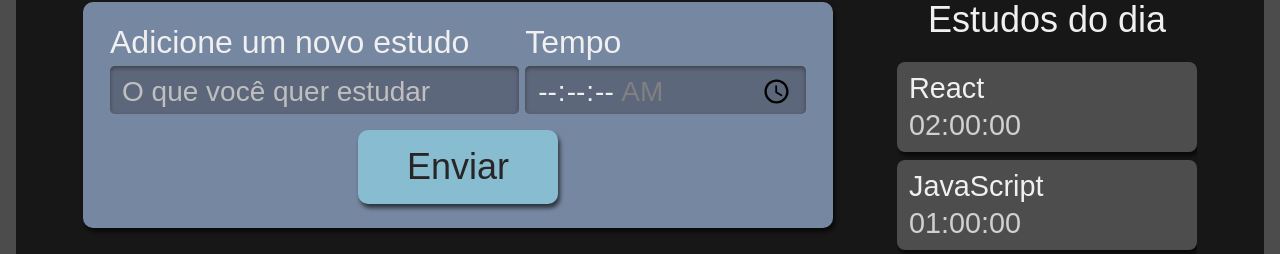
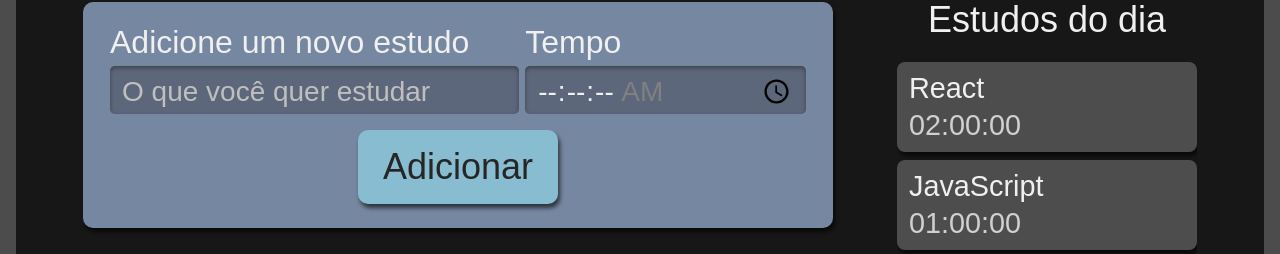
Before and after one commit to Andersonamalta/temporizador, a React (Create React App) app: page / in a window 1280 px wide. Shown: the part 270-524 px from the top of the page. Built offline with nearby package versions, Linux system fonts and the light colour scheme.

Commit message:
Props no componente Button

```diff
--- a/src/components/Button/index.tsx
+++ b/src/components/Button/index.tsx
@@ -1,11 +1,11 @@
 import React from "react";
 import style from './Button.module.scss';
 
-class Button extends React.Component{
+class Button extends React.Component <{children: React.ReactNode}>{
     render(){
         return(
             <button className={style.botao}>
-                Enviar
+                {this.props.children}
             </button>
         )
     }
--- a/src/components/Forms/index.tsx
+++ b/src/components/Forms/index.tsx
@@ -33,7 +33,10 @@
                     required
                     />
                 </div>
-                <Button/>
+
+               <Button>
+                Adicionar
+               </Button>
             </form>
         )
     }
```
